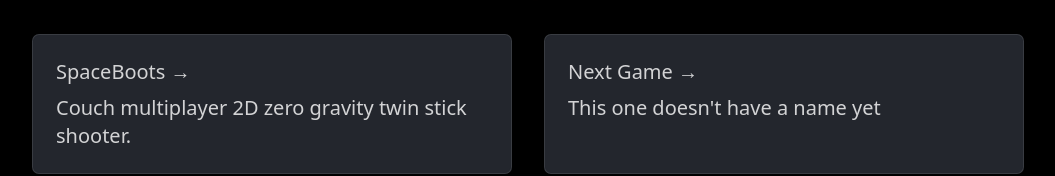
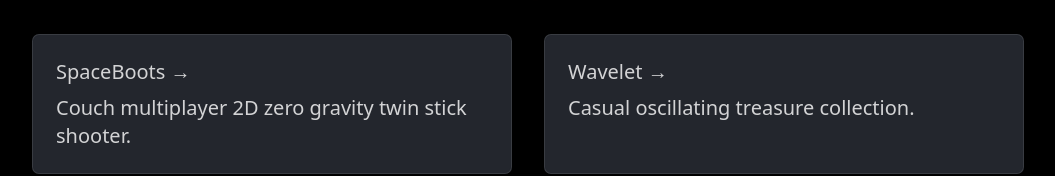
Before and after one commit to bjornicus/papabear-games-astro, an Astro site: page / in a window 1280 px wide. Shown: the part 1038-1214 px from the top of the page, without its empty margins (112-1167 px from the left). Built offline with nearby package versions, Linux system fonts and the light colour scheme; Astro itself is replaced by a stand-in of ours.

Commit message:
Update index.astro

```diff
--- a/src/pages/index.astro
+++ b/src/pages/index.astro
@@ -17,8 +17,8 @@
 			/>
 			<Card
 				href="https://www.youtube.com/watch?v=ybcZgTcK3fs"
-				title="Next Game"
-				body="This one doesn't have a name yet"
+				title="Wavelet"
+				body="Casual oscillating treasure collection."
 			/>
 		</ul>
 	</main>
```
